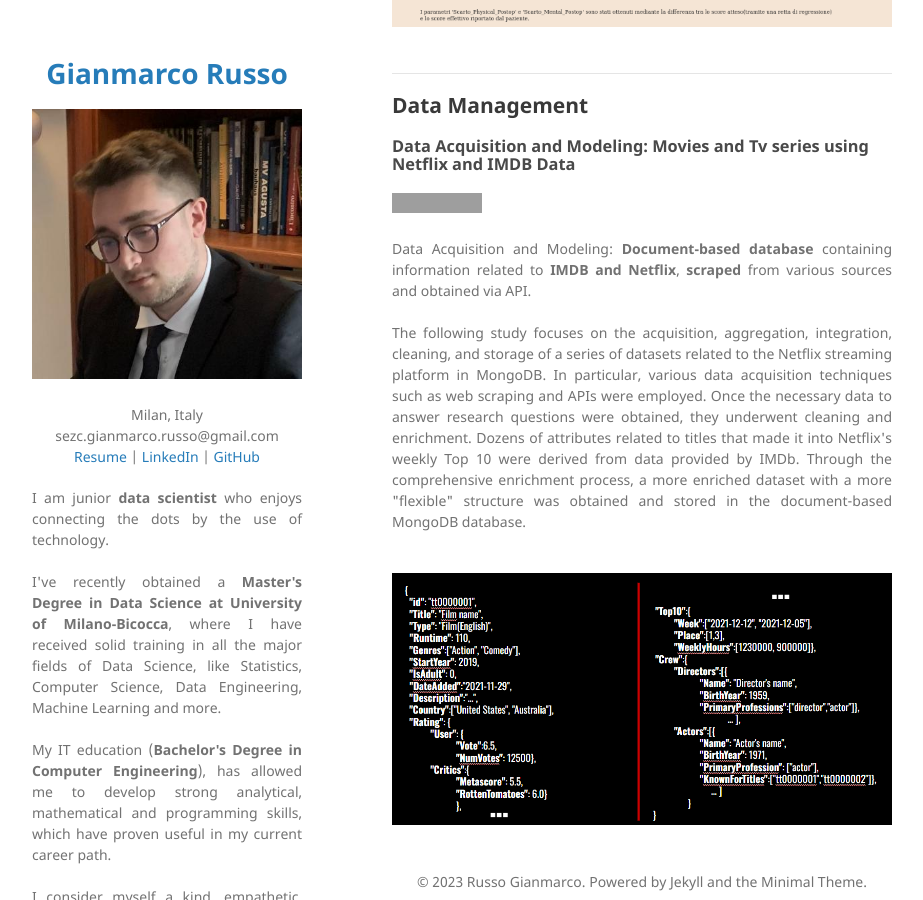
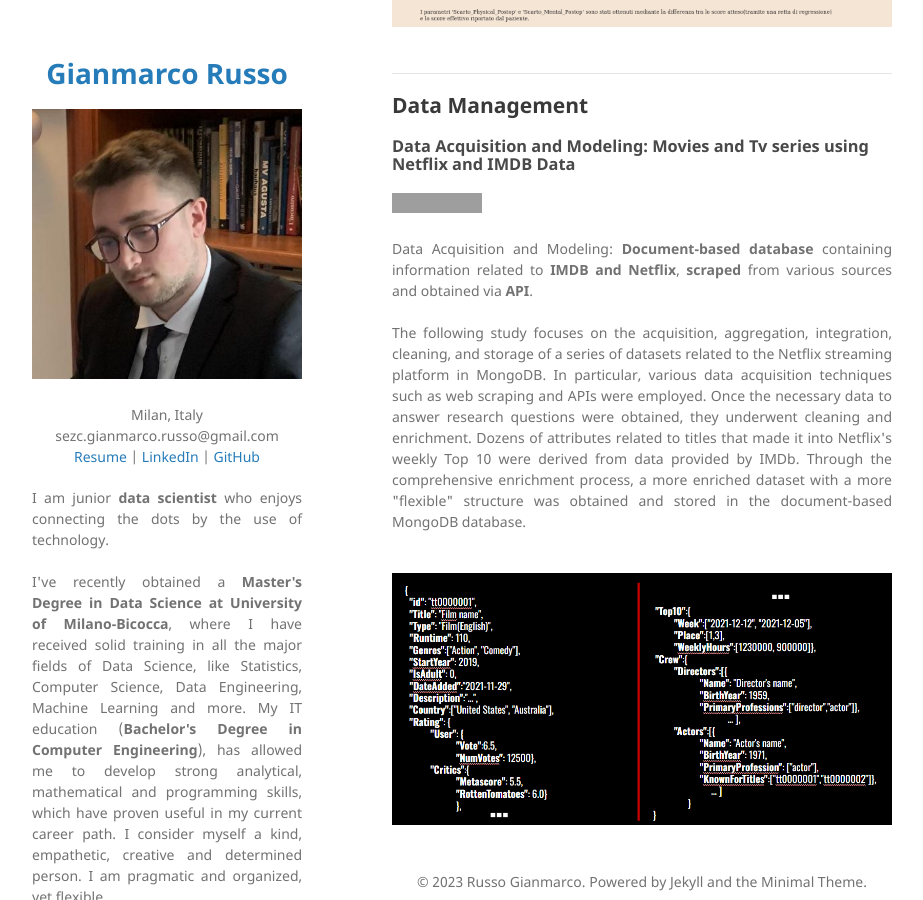
Before and after one commit to grusso98/grusso-minimal-portfolio, a Jekyll site: the page built from index.md, in a window 1280 px wide and 900 px high, scrolled down 7402 px. Shown: the whole window, without its empty margins (178-1101 px from the left). Built offline with Jekyll 4.4.1, drawn with Linux system fonts in a browser that asks for light colours; our own code applies the rules of GitHub Pages for plain Markdown files; some of the changed text lies outside the part shown; grey boxes are pictures that could not be loaded.

Commit message:
bug fixes

```diff
--- a/_config.yml
+++ b/_config.yml
@@ -15,9 +15,7 @@ description:
   I am junior <b>data scientist</b> who enjoys connecting the dots by the use of technology.
   <br><br>
   I've recently obtained a <b>Master's Degree in Data Science at University of Milano-Bicocca</b>, where I have received solid training in all the major fields of Data Science, like Statistics, Computer Science, Data Engineering, Machine Learning and more.
-  <br><br>
   My IT education (<b>Bachelor's Degree in Computer Engineering</b>), has allowed me to develop strong analytical, mathematical and programming skills, which have proven useful in my current career path.
-  <br><br>
   I consider myself a kind, empathetic, creative and determined person. I am pragmatic and organized, yet flexible.
   <br><br>
   </p>
--- a/index.md
+++ b/index.md
@@ -174,7 +174,7 @@ We evaluated, through some <b>infographics</b> made through Python, using the <b
 [![Open PDF](https://img.shields.io/badge/PDF-Read%20%20Report%20%20PDF-red?logo=adobe-acrobat-reader)](https://github.com/grusso98/Netflix-Top10-Quality/blob/main/882638_886719_887277_DM.pdf)
 
 <div style="text-align: justify">
-Data Acquisition and Modeling: <b>Document-based database</b> containing information related to <b>IMDB and Netflix</b>, <b>scraped</b> from various sources and obtained via API.
+Data Acquisition and Modeling: <b>Document-based database</b> containing information related to <b>IMDB and Netflix</b>, <b>scraped</b> from various sources and obtained via <b>API</b>.
 <br> <br>
 The following study focuses on the acquisition, aggregation, integration, cleaning, and storage of a series of datasets related to the Netflix streaming platform in MongoDB. In particular, various data acquisition techniques such as web scraping and APIs were employed. Once the necessary data to answer research questions were obtained, they underwent cleaning and enrichment. Dozens of attributes related to titles that made it into Netflix's weekly Top 10 were derived from data provided by IMDb. Through the comprehensive enrichment process, a more enriched dataset with a more "flexible" structure was obtained and stored in the document-based MongoDB database.
 </div>
```
